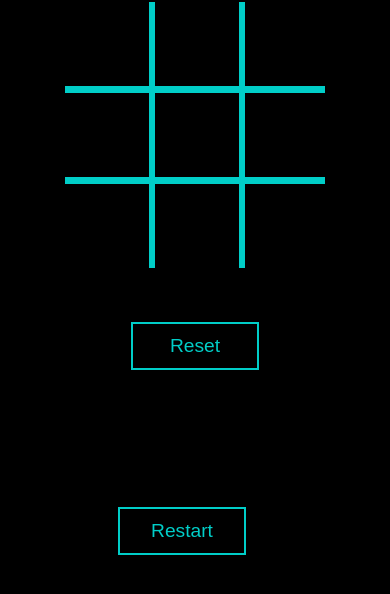
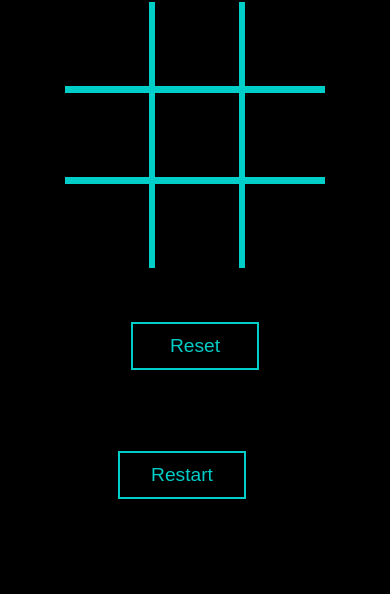
Before and after one commit to Manoj-kumar-ponnana/TIC-TAC-TOE, a plain HTML site: page index.html in a window 390 px wide. Shown: the part 232-826 px from the top of the page. Drawn offline with Linux system fonts and the light colour scheme.

Commit message:
updated updated css for responsiveness - 3

```diff
--- a/style.css
+++ b/style.css
@@ -96,7 +96,7 @@ h2{
     }
     #btn2{
         position:relative;
-        bottom: -28rem;
+        bottom: -24.5rem;
         right: 8rem;
     }
     h2{
```
